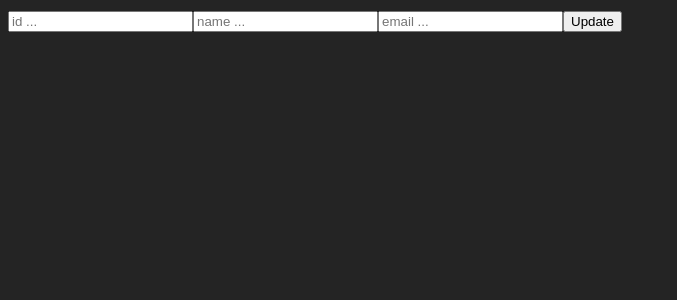
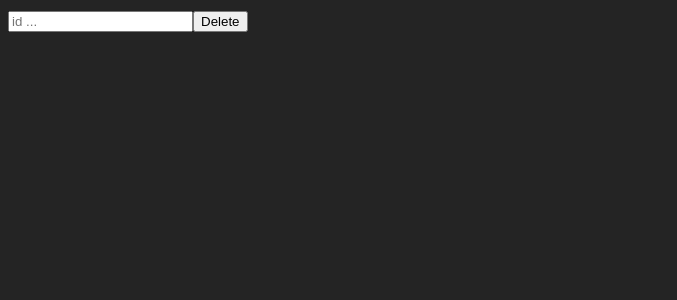
Before and after one commit to Erfanmah7/GraphQL, a React (Vite) app: page / in a window 1280 px wide. Shown: the top 300 px of the page, without its empty margins (0-677 px from the left). Built offline with nearby package versions, Linux system fonts and the light colour scheme.

Commit message:
add deleteUser with mutation

```diff
--- a/src/App.jsx
+++ b/src/App.jsx
@@ -1,4 +1,5 @@
 import CreateUser from "./components/CreateUser";
+import DeleteUser from "./components/DeleteUser";
 import UpdateUser from "./components/UpdateUser";
 import User from "./components/User";
 import UserOnclick from "./components/UserOnclick";
@@ -11,7 +12,8 @@ function App() {
       {/* <User /> */}
       {/* <UserOnclick /> */}
       {/* <CreateUser /> */}
-      <UpdateUser />
+      {/* <UpdateUser /> */}
+      <DeleteUser />
     </>
   );
 }
--- /dev/null
+++ b/src/components/DeleteUser.jsx
@@ -0,0 +1,25 @@
+import React, { useState } from "react";
+import { DELETE_USER } from "../graphql/mutation";
+import { useMutation } from "@apollo/client";
+
+function DeleteUser() {
+  const [id, setId] = useState("");
+  const [deleteUser, { loading, data, error, called }] = useMutation(
+    DELETE_USER,
+    { variables: { id: id } }
+  );
+  console.log({ loading, data, error, called });
+  return (
+    <div>
+      <input
+        type="text"
+        placeholder="id ..."
+        value={id}
+        onChange={(e) => setId(e.target.value)}
+      />
+      <button onClick={() => deleteUser()}>Delete</button>
+    </div>
+  );
+}
+
+export default DeleteUser;
--- a/src/graphql/mutation.js
+++ b/src/graphql/mutation.js
@@ -30,4 +30,10 @@ const UPDATE_USER = gql`
   }
 `;
 
-export { CREATE_USER, UPDATE_USER };
+const DELETE_USER = gql`
+  mutation ($id: ID!) {
+    deleteUser(id: $id)
+  }
+`;
+
+export { CREATE_USER, UPDATE_USER, DELETE_USER };
```
